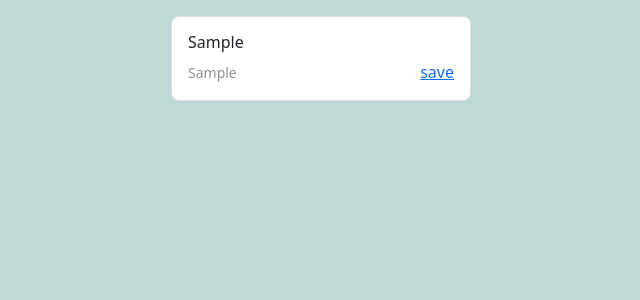
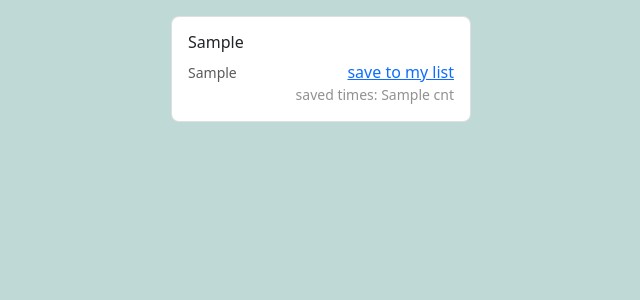
Before and after one commit to ukmax/Vocabulary, a Django app: template vocabulary/dictionaryapp/templates/topwords.html in a window 1280 px wide. Shown: the part 62-362 px from the top of the page, without its empty margins (319-959 px from the left). Run offline with Django 3.2, Linux system fonts and the light colour scheme; the template is opened without the code that fills it: most values are stand-ins (such as "Sample title", 1, 10 or a date in 2020).

Commit message:
restyle word list

```diff
--- a/vocabulary/dictionaryapp/templates/index.html
+++ b/vocabulary/dictionaryapp/templates/index.html
@@ -18,8 +18,9 @@
 <div class="list-group  d-grid gap-2 border-0 w-auto">
     {% for word in all_words %}
     <label class="list-group-item rounded-3 py-3">
-        <a href="{% url 'word_detail' pk=word.pk %}">{{ word.eng_word }}</a>
-        <span class="d-block small opacity-60"> {{word.rus_word}} </span>
+        <span class="d-block small"> <h6>{{word.eng_word}} </h6></span>
+        <span class="d-inline small opacity-75"> {{word.rus_word}} </span>
+         <span style="float:right"><a  href="{% url 'word_detail' pk=word.pk %}">•••</a></span>
     </label>
     {% endfor %}
 </div>
--- a/vocabulary/dictionaryapp/templates/topwords.html
+++ b/vocabulary/dictionaryapp/templates/topwords.html
@@ -4,6 +4,8 @@
 <title>
     Top words
 </title>
+
+
 
 {% endblock %}
 
@@ -14,8 +16,13 @@
                     {% for word in all_words %}
                     <label class="list-group-item rounded-3 py-3">
                     <span class="d-block small"> <h6>{{word.eng_word}} </h6></span>
-                    <div class="d-inline  small opacity-50">{{word.rus_word}}</div>
-                    <span style="float:right"><a  href="{% url 'copy_word' word.eng_word word.rus_word %}">save</a></span>
+
+                    <div class="d-inline small  opacity-75">{{word.rus_word}}</div>
+
+                        <span style="float:right"><a  href="{% url 'copy_word' word.eng_word word.rus_word %}">save to my list</a></span>
+                        <br>
+                        <div style="float:right" class="small opacity-50">saved times: {{word.CNT}}</div>
+
                     </label>
                     {% endfor %}
                 </div>
```
Also changed, not shown: vocabulary/dictionaryapp/templates/word.html (+9 -0 lines).
